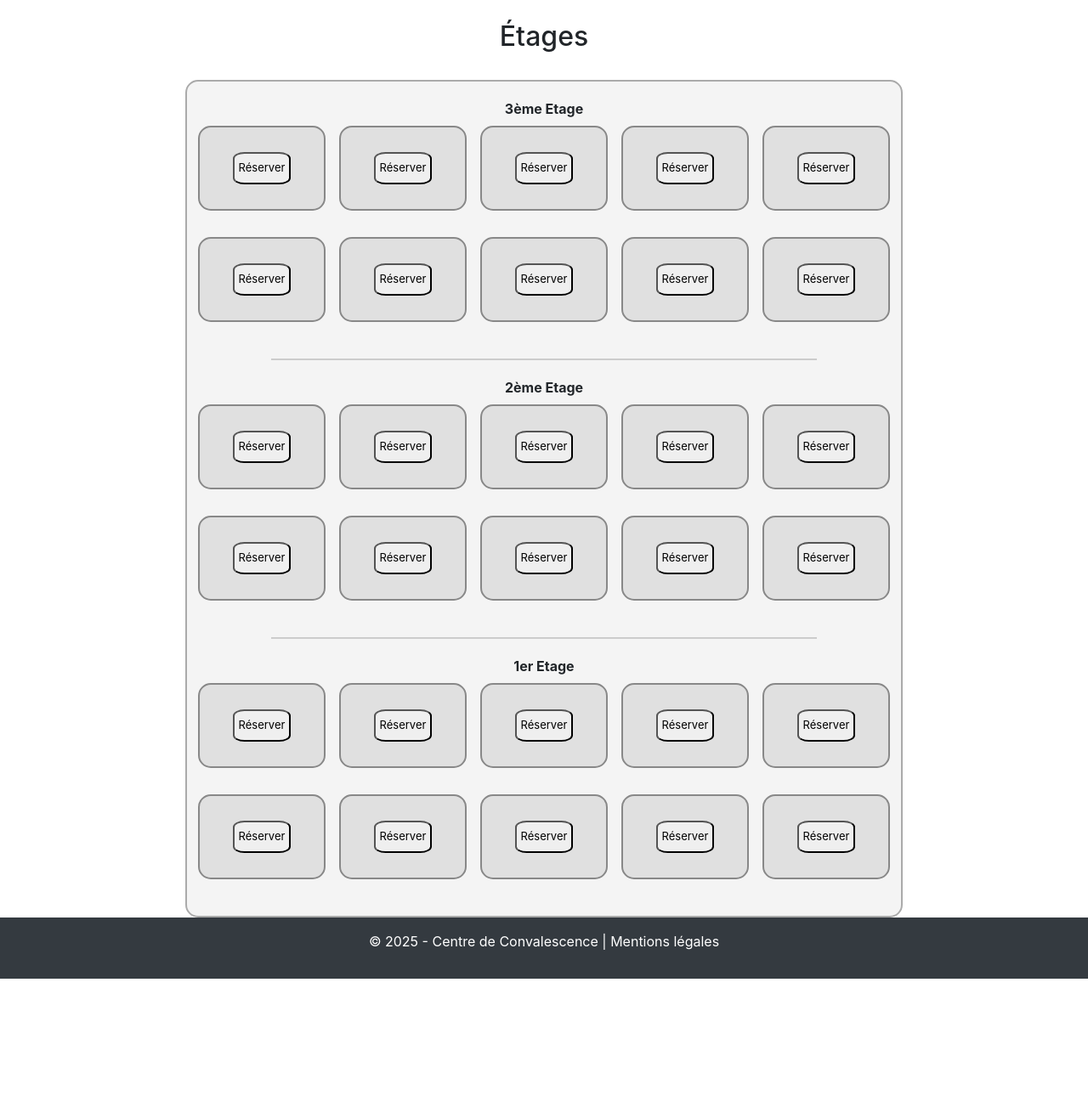
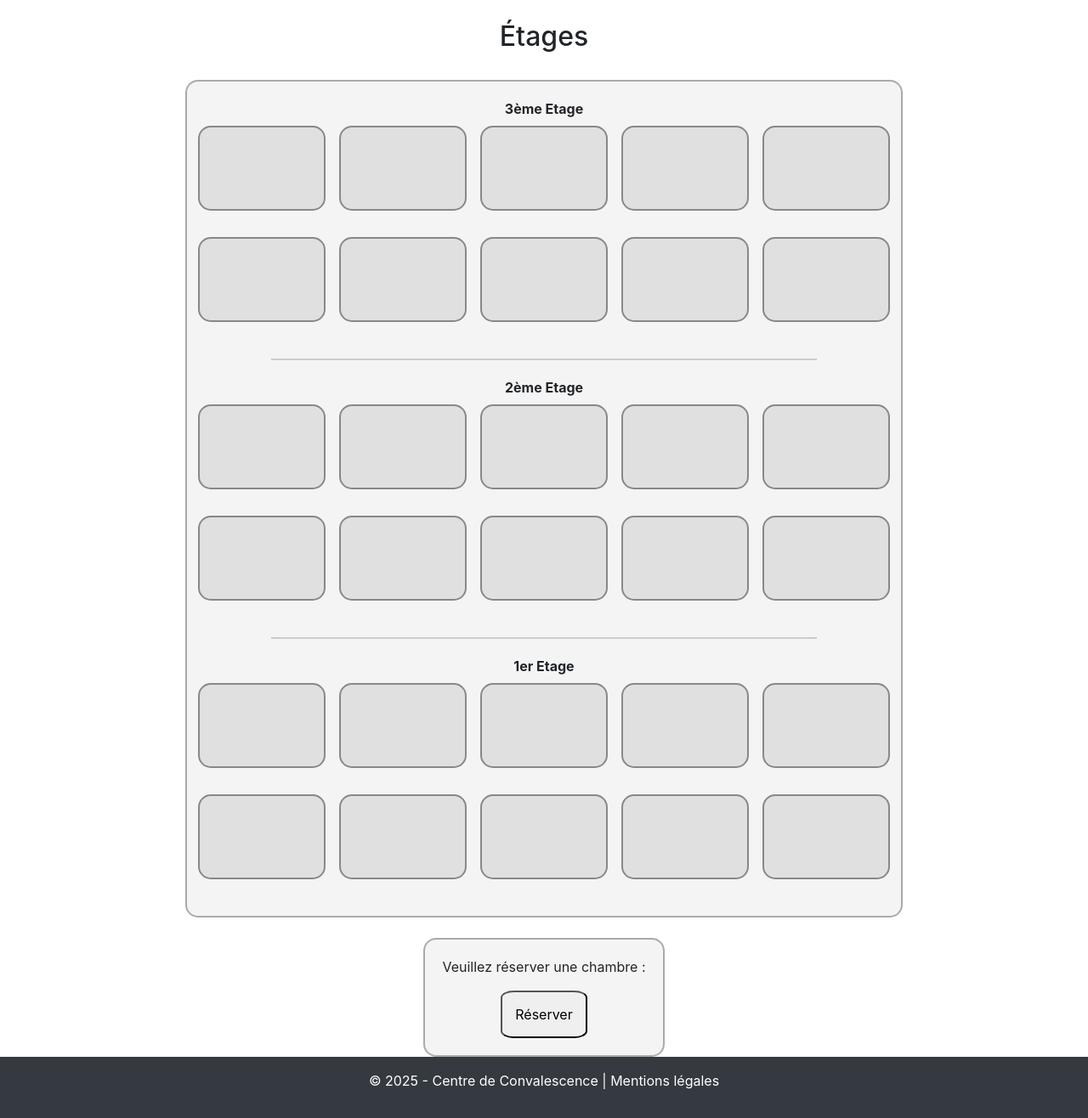
Before and after one commit to EnzoFernds/DepotTPCentre, a PHP site: template Vue/VueEtages.php in a window 1280 px wide. Shown: the part 74-1390 px from the top of the page at 85% size. Before the commit the page ends 1226 px from the top, so only its background shows below. Run offline with PHP 8.4, Linux system fonts and the light colour scheme; the template is opened without the code that fills it, so the values that code supplies are empty.

Commit message:
ajoutModalReserv

```diff
--- a/Style/style.css
+++ b/Style/style.css
@@ -34,8 +34,9 @@
             margin: 20px 0;
         }
 
-        .button{
-            padding: 7px 4.5px;
-            font-size: small;
-            border-radius: 20%;
+        .button {
+            display: block;
+            margin: auto;
+            padding: 14px 15px;
+            border-radius: 15%;
         }
--- a/Vue/VueEtages.php
+++ b/Vue/VueEtages.php
@@ -38,16 +38,27 @@
                         echo '<div class="row">';
                         for ($j = 0; $j < $cellulesParLigne; $j++):
                             echo '<div class="cell">
-                                    <button class="button" onclick="myFunction()">Réserver</button>
+
                                   </div>';
                         endfor;
                         echo '</div>';
                     endfor;
                 endforeach;
                 ?>
+                <div>
+                </div>
+            </div>
+        </div>
+        </br>
+        <div class="container d-flex justify-content-center">
+            <div class="graphique">
+                <p>Veuillez réserver une chambre :</p>
+                <button class="button" onclick="FunctionReserv()">Réserver</button>
             </div>
         </div>
     </div>
+    </div>
+    <script src="js/etage.js"></script>
 </body>
 
 <?php $contenu = ob_get_clean(); ?>
--- /dev/null
+++ b/js/etage.js
@@ -0,0 +1,17 @@
+// Fonction pour afficher le modal
+function FunctionReserv() {
+    document.getElementById("reservationModal").style.display = "block";
+}
+
+// Fonction pour fermer le modal
+function closeModal() {
+    document.getElementById("reservationModal").style.display = "none";
+}
+
+// Fermer le modal si l'utilisateur clique en dehors de la boîte
+window.onclick = function(event) {
+    var modal = document.getElementById("reservationModal");
+    if (event.target == modal) {
+        modal.style.display = "none";
+    }
+}
```
Also changed, not shown: Vue/modalReservationChambre.html (added, +29 -0 lines).
